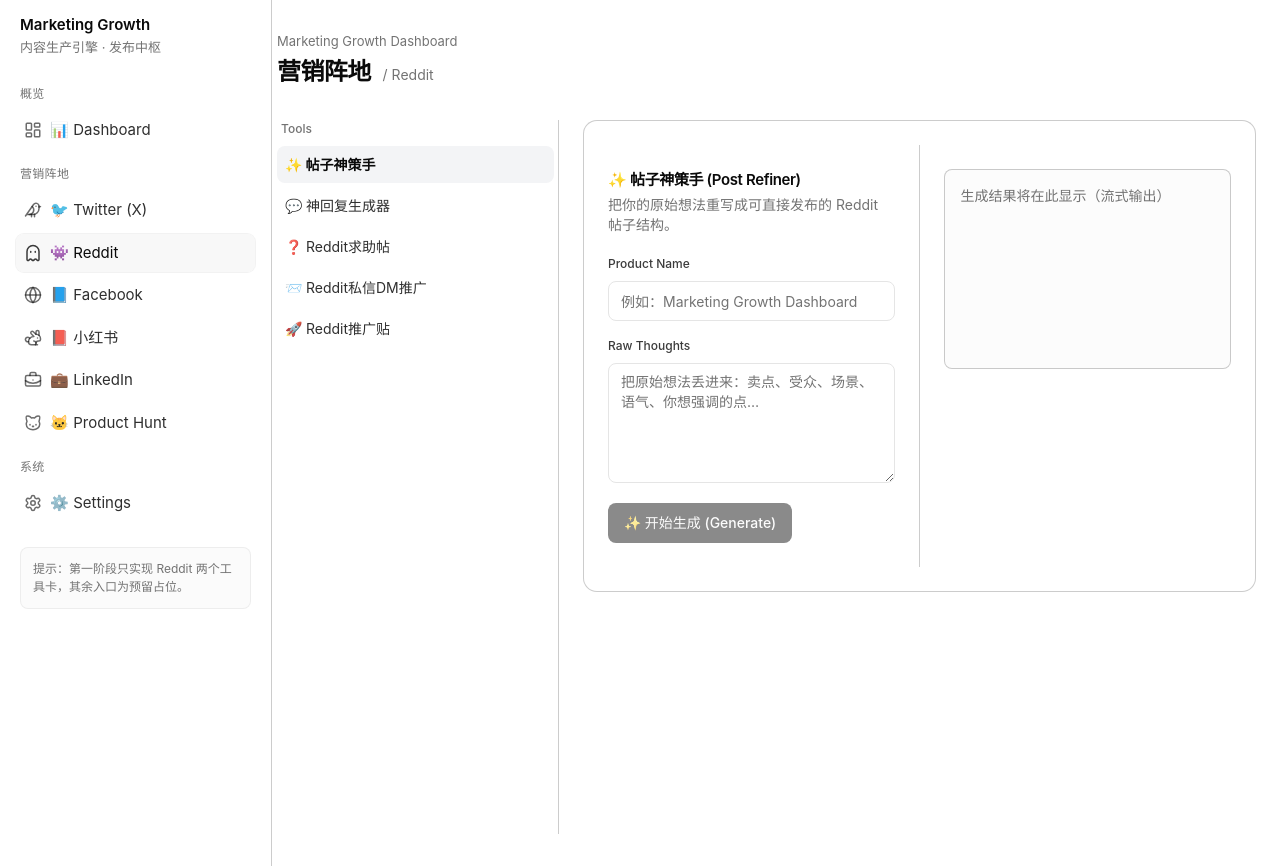
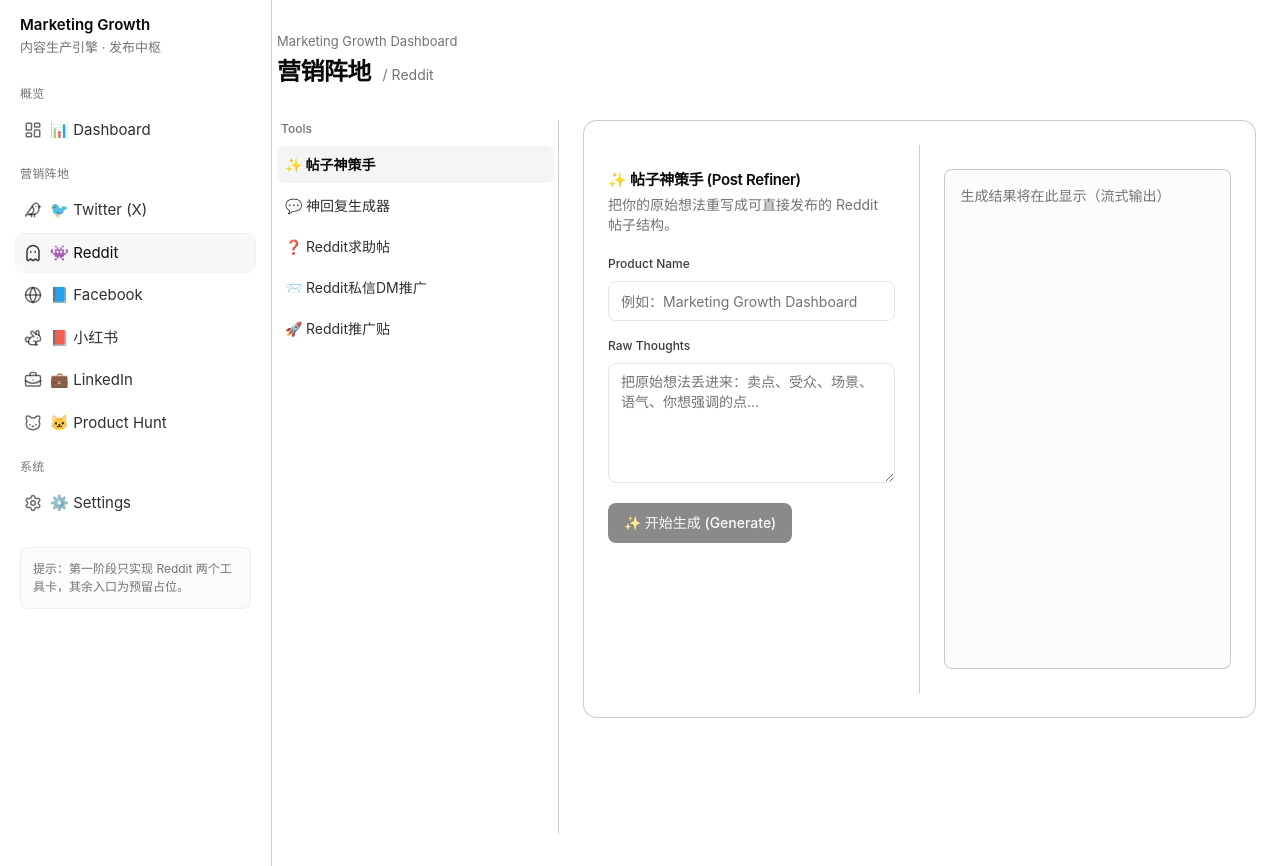
Before and after one commit to Imd11/marketing-dashboard, a React (Vite) app: page /#/channels/reddit in a window 1280 px wide. Built offline with nearby package versions, Linux system fonts and the light colour scheme.

Commit message:
fix: set fixed height for output area with overflow scroll

```diff
--- a/src/components/tools/ToolCard.tsx
+++ b/src/components/tools/ToolCard.tsx
@@ -140,7 +140,7 @@ export default function ToolCard({
             )}
           </div>
 
-          <div className='rounded-md border border-black/20 bg-muted/30 p-4 min-h-[200px]'>
+          <div className='rounded-md border border-black/20 bg-muted/30 p-4 h-[500px] overflow-y-auto'>
             {output ? (
               <div className='prose prose-sm max-w-none prose-headings:tracking-tight prose-p:leading-relaxed'>
                 <Streamdown>{output}</Streamdown>
```
